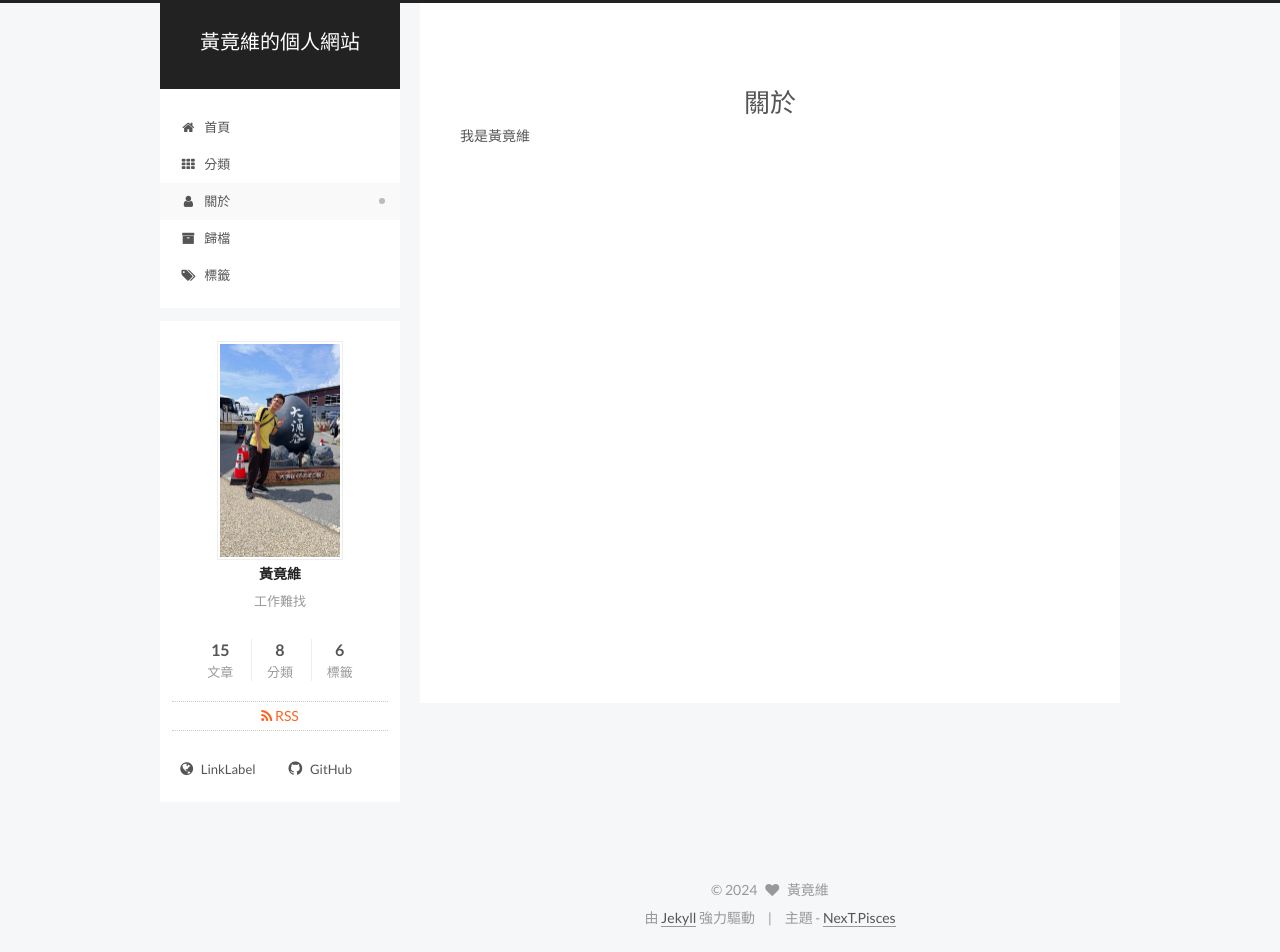
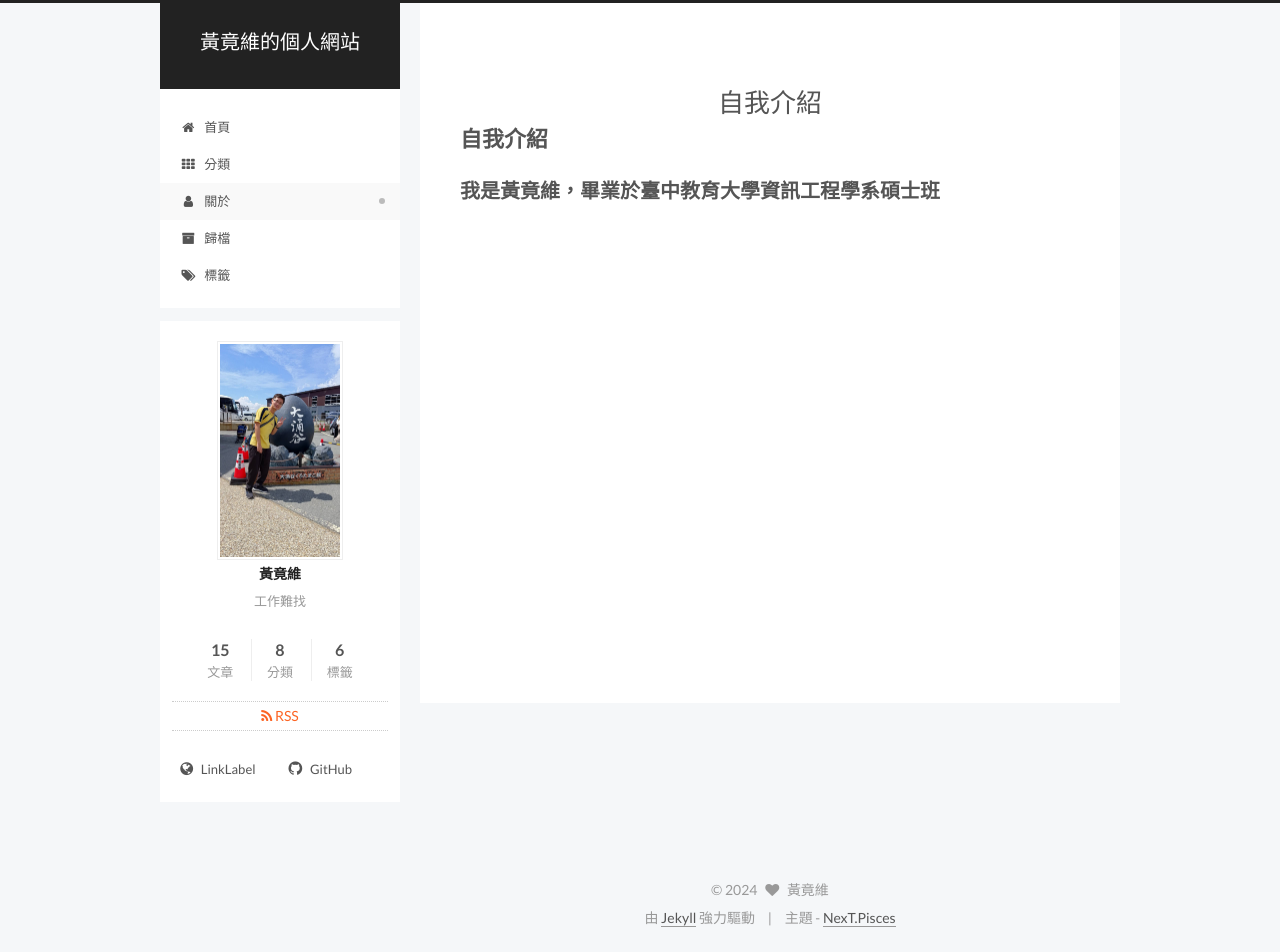
Before and after one commit to adweei/adweei-adweei.github.io, a Jekyll site: the page built from about/index.md, in a window 1280 px wide. Built offline with Jekyll 4.4.1, drawn with Linux system fonts in a browser that asks for light colours; our own code applies the rules of GitHub Pages for plain Markdown files.

Commit message:
9/30 15時更新

```diff
--- a/about/index.md
+++ b/about/index.md
@@ -3,4 +3,5 @@ layout: page
 type: about
 ---
 
-<p>我是黃竟維</p>
+# 自我介紹
+## 我是黃竟維，畢業於臺中教育大學資訊工程學系碩士班
```
